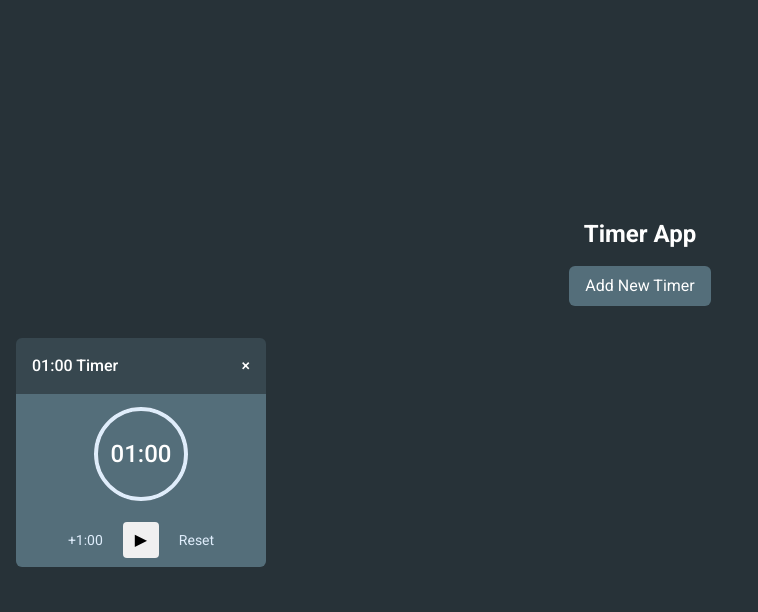
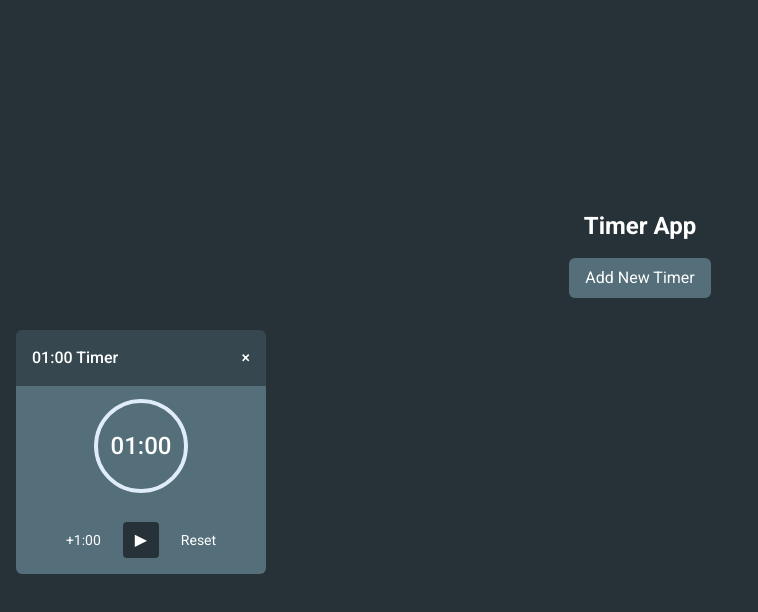
Before and after one commit to nickreynolds/timer, a React (Vite) app: page / in a window 1280 px wide. Both pictures are taken after a click on the button "Add New Timer". Shown: the top 612 px of the page, without its empty margins (0-758 px from the left). Built offline with nearby package versions, Linux system fonts and the light colour scheme.

Commit message:
refactor: create ghost/primary button components

```diff
--- /dev/null
+++ b/src/components/GhostButton.tsx
@@ -0,0 +1,18 @@
+import React from 'react';
+
+interface GhostButtonProps extends React.ButtonHTMLAttributes<HTMLButtonElement> {
+  children: React.ReactNode;
+}
+
+const GhostButton: React.FC<GhostButtonProps> = ({ children, className = '', ...props }) => {
+  return (
+    <button
+      className={`bg-transparent text-foreground border-none rounded px-3 py-2 text-sm cursor-pointer hover:bg-timer-button-hover transition-colors ${className}`}
+      {...props}
+    >
+      {children}
+    </button>
+  );
+};
+
+export default GhostButton;
--- /dev/null
+++ b/src/components/PrimaryButton.tsx
@@ -0,0 +1,27 @@
+import React from 'react';
+
+interface PrimaryButtonProps extends React.ButtonHTMLAttributes<HTMLButtonElement> {
+  children: React.ReactNode;
+  icon?: boolean;
+}
+
+const PrimaryButton: React.FC<PrimaryButtonProps> = ({
+  children,
+  icon = false,
+  className = '',
+  ...props
+}) => {
+  const baseClasses = 'bg-background text-foreground border-none rounded cursor-pointer hover:bg-timer-button-hover transition-colors';
+  const sizeClasses = icon ? 'w-9 h-9 flex items-center justify-center' : 'px-3 py-2 text-sm';
+
+  return (
+    <button
+      className={`${baseClasses} ${sizeClasses} ${className}`}
+      {...props}
+    >
+      {children}
+    </button>
+  );
+};
+
+export default PrimaryButton;
--- a/src/components/Timer.tsx
+++ b/src/components/Timer.tsx
@@ -2,6 +2,8 @@ import React from 'react';
 import TimerHeader from './TimerHeader';
 import TimeDisplay from './TimeDisplay';
 import { useTimer } from '../hooks/useTimer';
+import GhostButton from './GhostButton';
+import PrimaryButton from './PrimaryButton';
 import './Timer.css';
 
 interface TimerProps {
@@ -40,16 +42,16 @@ const Timer: React.FC<TimerProps> = ({ onRemove }) => {
         onKeyDown={handleKeyDown}
         inputRef={inputRef}
       />
-      <div className="flex gap-2 mt-2 mb-2 justify-center">
-        <button onClick={addMinute} className="timer-ghost-button">
+      <div className="flex justify-center gap-2.5 mt-4 mb-4">
+        <GhostButton onClick={addMinute}>
           +1:00
-        </button>
-        <button onClick={togglePause} className="timer-button icon-button">
+        </GhostButton>
+        <PrimaryButton onClick={togglePause} icon>
           {isRunning ? '⏸' : '▶'}
-        </button>
-        <button onClick={resetTimer} className="timer-ghost-button">
+        </PrimaryButton>
+        <GhostButton onClick={resetTimer}>
           Reset
-        </button>
+        </GhostButton>
       </div>
       </div>
     </div>
```
